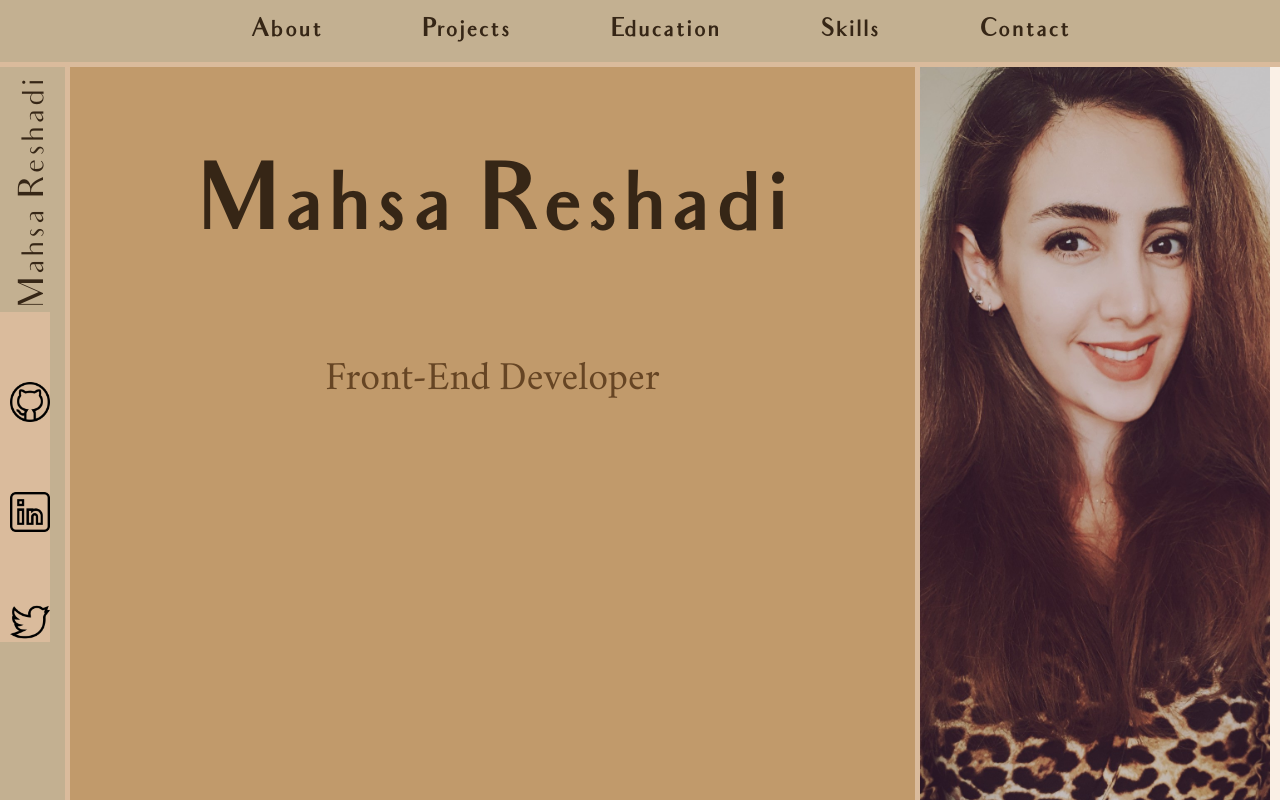
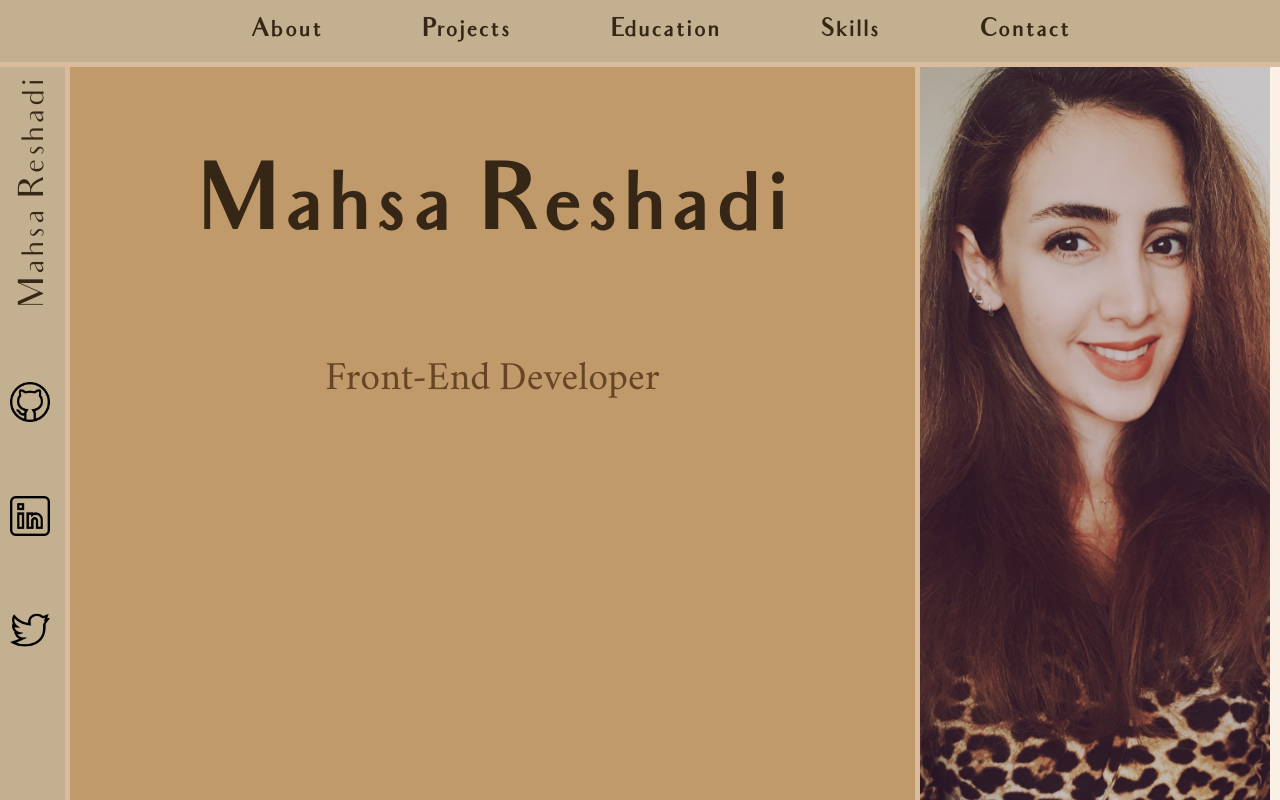
Before and after one commit to mahsareshadi/mahsareshadi.github.io, a React (Create React App) app: page / in a window 1280 px wide. Shown: the top 800 px of the page. Built offline with nearby package versions, Linux system fonts and the light colour scheme.

Commit message:
change photo

```diff
--- a/src/image.css
+++ b/src/image.css
@@ -1,4 +1,4 @@
-#test , #my-img , img
+#test , #my-img
 {
     background-color:#dabb9c;
     width: 350px;
```
